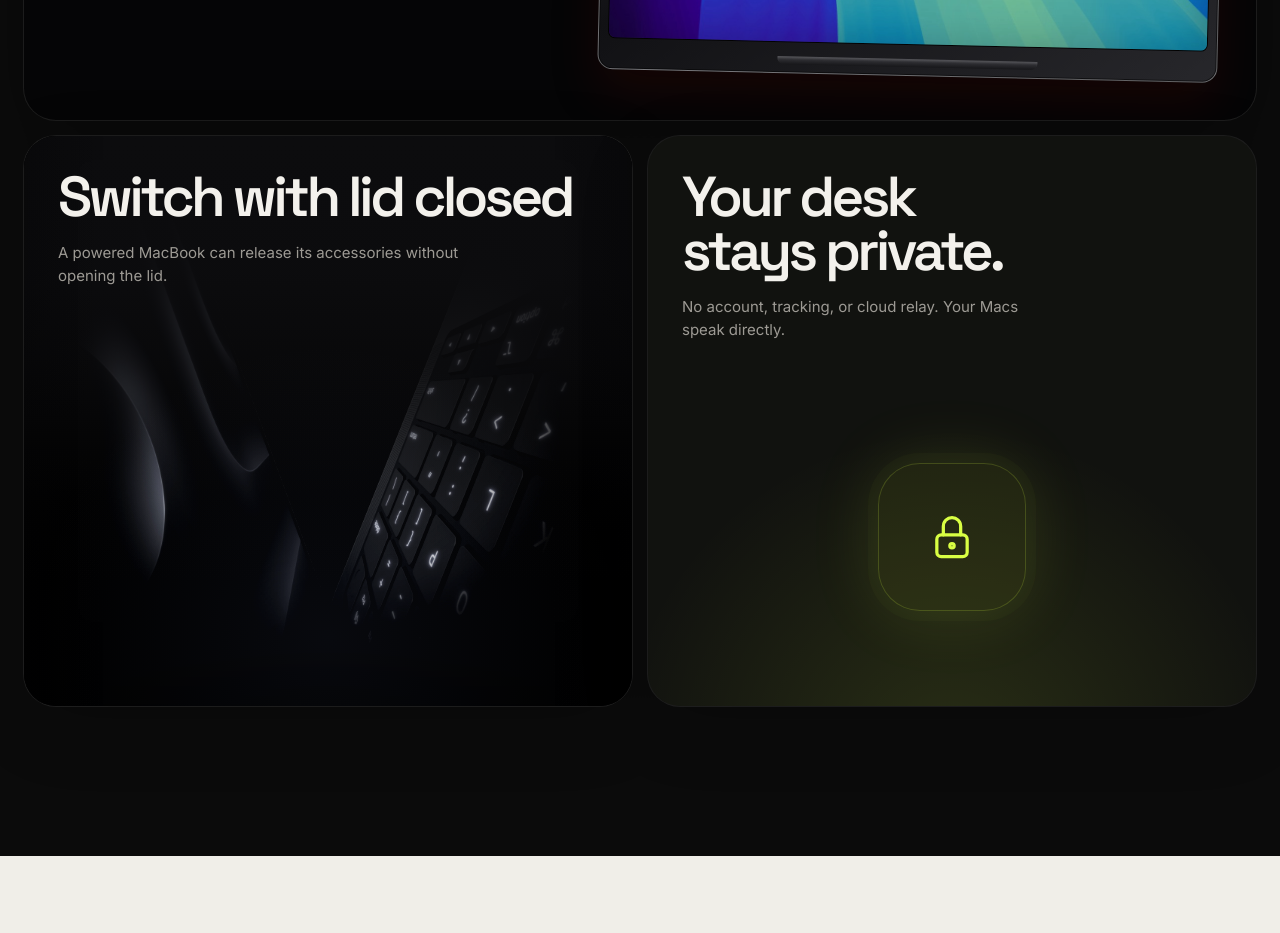
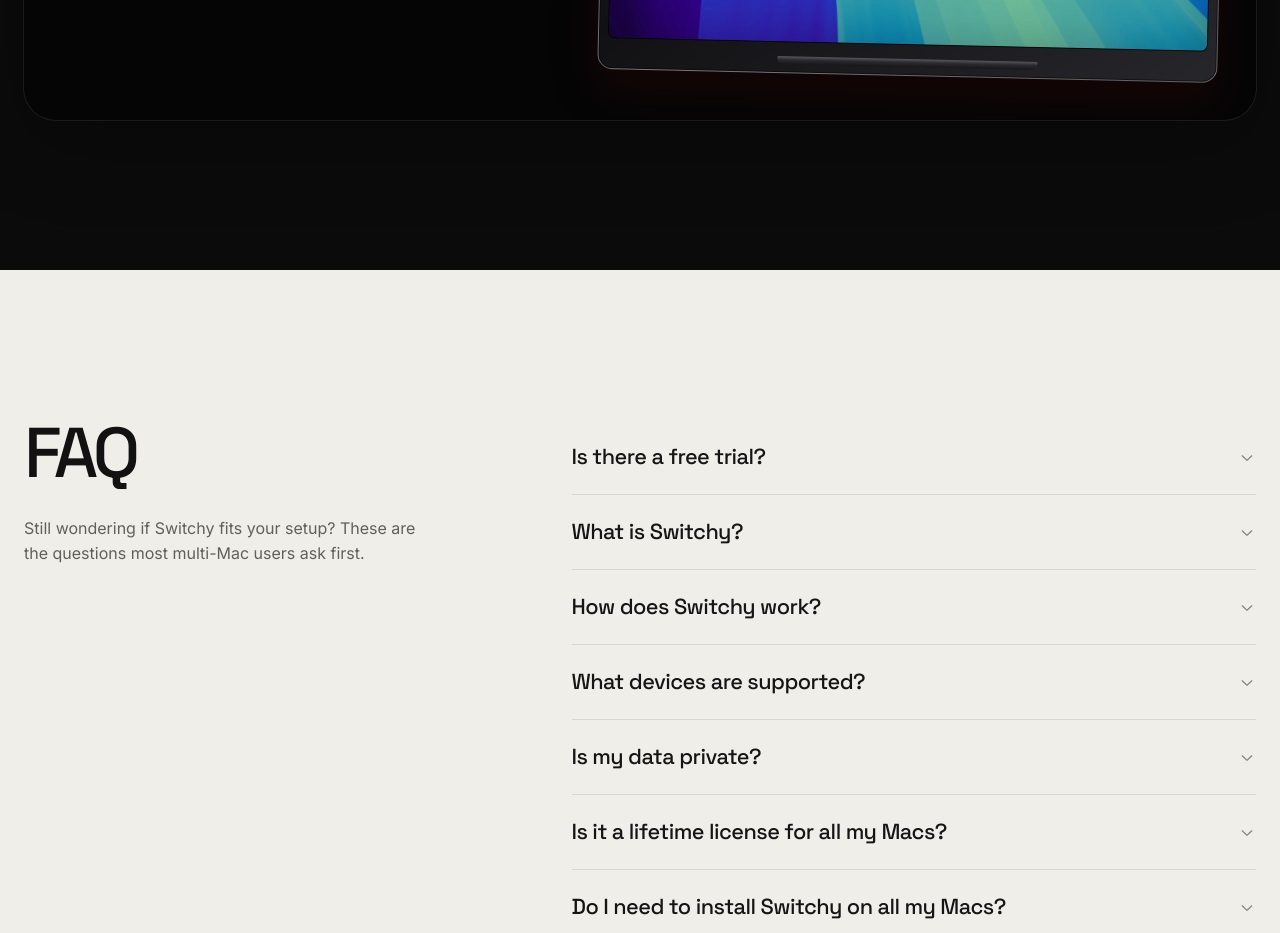
Before and after one commit to benhursenabathi/mangobuns, a React (Vite) app: page / in a window 1280 px wide. Shown: the part 6400-7333 px from the top of the page. Built offline with nearby package versions, Linux system fonts and the light colour scheme.

Commit message:
Hide unfinished homepage feature cards

```diff
--- a/src/App.jsx
+++ b/src/App.jsx
@@ -287,7 +287,7 @@
         <div className="bento-grid bento-grid--after-cable">
           <Reveal className="bento-reveal bento-reveal--wide"><SwitchAllCard /></Reveal>
 
-          <Reveal className="bento-reveal" delay={0.05}>
+          <Reveal className="bento-reveal bento-reveal--temporarily-hidden" delay={0.05}>
             <article className="bento-card bento-card--night">
               <div className="bento-card__header">
                 <h3>Switch with lid closed</h3>
@@ -306,7 +306,7 @@
             </article>
           </Reveal>
 
-          <Reveal className="bento-reveal" delay={0.1}>
+          <Reveal className="bento-reveal bento-reveal--temporarily-hidden" delay={0.1}>
             <article className="bento-card bento-card--local">
               <div className="bento-card__header">
                 <h3>Your desk stays private.</h3>
--- a/src/index.css
+++ b/src/index.css
@@ -1357,6 +1357,11 @@
   min-width: 0;
 }
 
+/* Keep these feature cards in the source while they are temporarily off-site. */
+.bento-reveal--temporarily-hidden {
+  display: none;
+}
+
 .bento-reveal--wide {
   grid-column: 1 / -1;
 }
```
